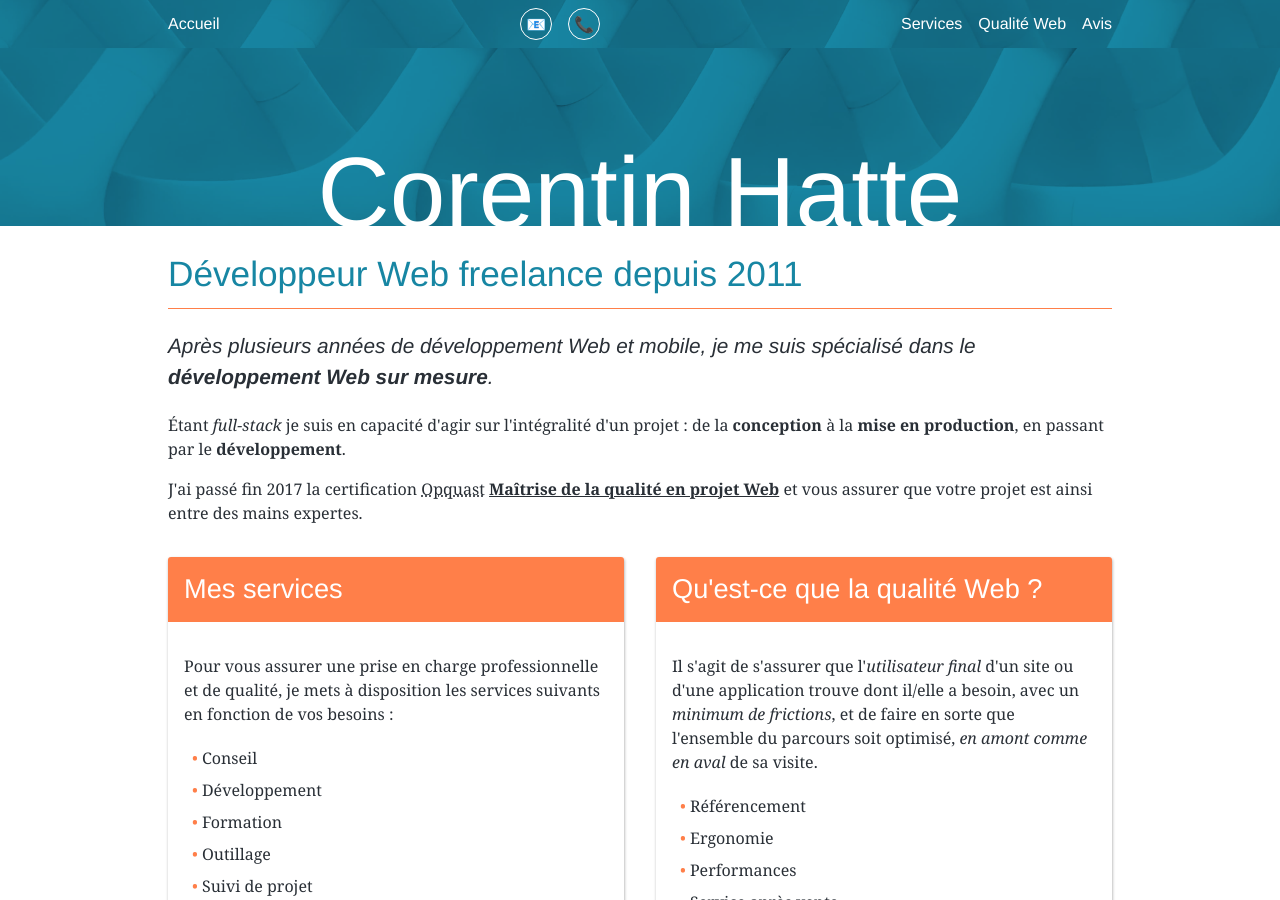
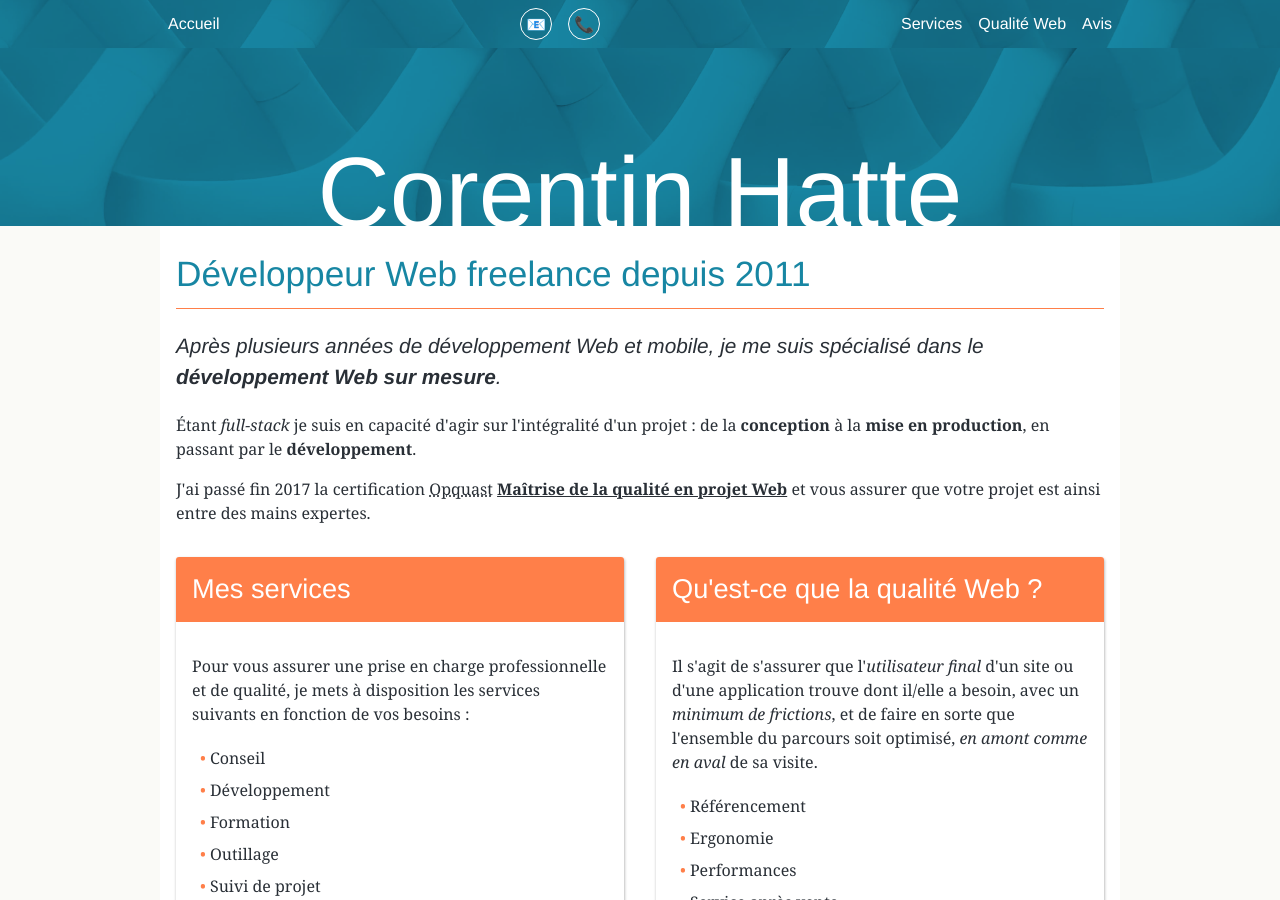
Before and after one commit to viki53/Website-static, a Jekyll site: the page built from index.html, in a window 1280 px wide and 900 px high, scrolled down 434 px. Built offline with Jekyll 4.4.1, drawn with Linux system fonts in a browser that asks for light colours; comment, search, counter and statistics services are not loaded.

Commit message:
Improve white background

```diff
--- a/css/styles.scss
+++ b/css/styles.scss
@@ -4,7 +4,7 @@
 
 :root {
 	--color-text: #292f36;
-	--color-bg: #fff;
+	--color-bg: #fafaf7;
 	--color-shadow: #acacac;
 	--color-helyo-blue: #1786a3;
 	--color-helyo-orange: #ff7f49;
@@ -65,8 +65,9 @@ body {
 	}
 
 	.container {
-		margin: 2rem auto;
-		padding: 0 .5rem;
+		margin: 0 auto;
+		padding: 2rem 1rem;
+		background-color: #fff;
 	}
 
 	h1:first-child {
```
